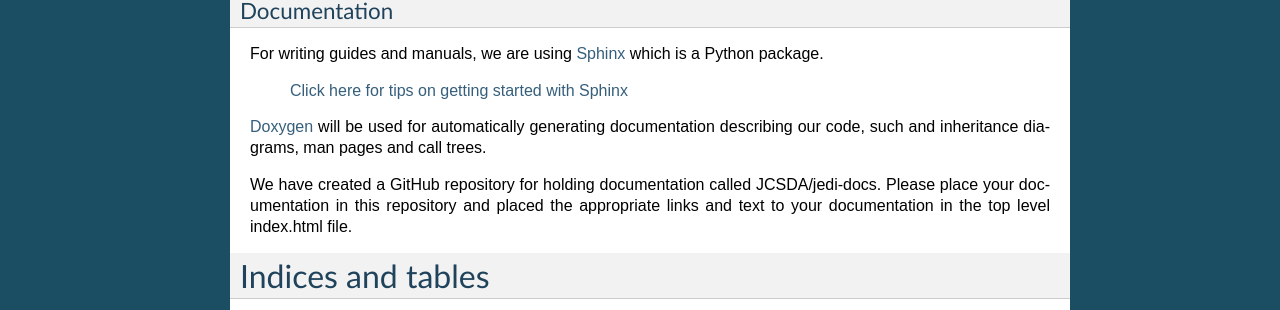
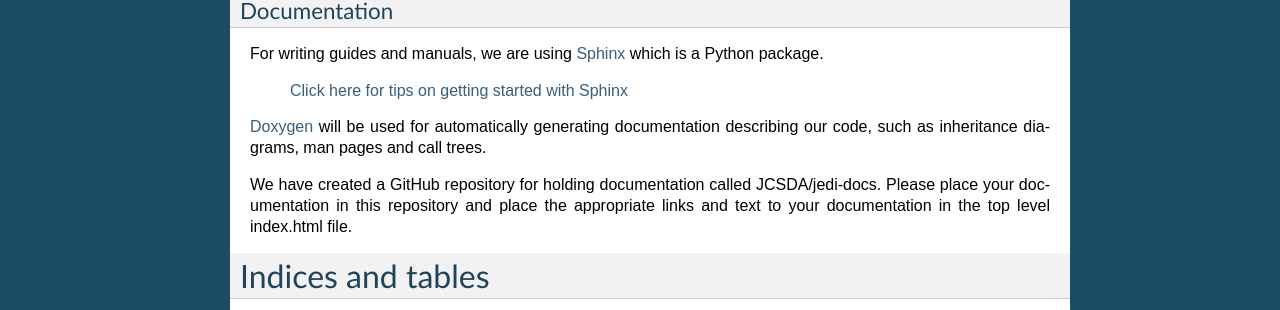
Before and after one commit to JCSDA/jedi-docs, a Sphinx documentation site: the page built from docs/index.rst, in a window 1280 px wide. Shown: the part 657-967 px from the top of the page. Built offline with Sphinx 7.4.7, drawn with Linux system fonts in a browser that asks for light colours.

Commit message:
Fixed typos on the index.rst page.

```diff
--- a/docs/index.rst
+++ b/docs/index.rst
@@ -46,11 +46,11 @@ For writing guides and manuals, we are using
     `Click here for tips on getting started with Sphinx <developer/methodology/getting-started-with-sphinx.html>`_
 
 `Doxygen <http://www.stack.nl/~dimitri/doxygen/>`_ will be used for automatically
-generating documentation describing our code, such and inheritance diagrams, man
+generating documentation describing our code, such as inheritance diagrams, man
 pages and call trees.
 
 We have created a GitHub repository for holding documentation called JCSDA/jedi-docs.
-Please place your documentation in this repository and placed the appropriate links and text
+Please place your documentation in this repository and place the appropriate links and text
 to your documentation in the top level index.html file.
 
 Indices and tables
```
